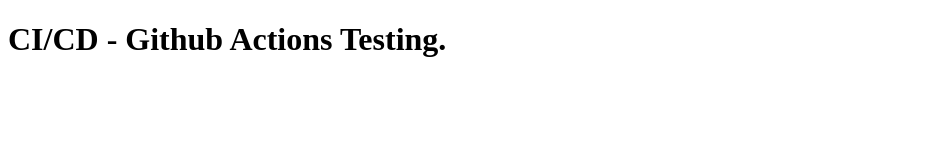
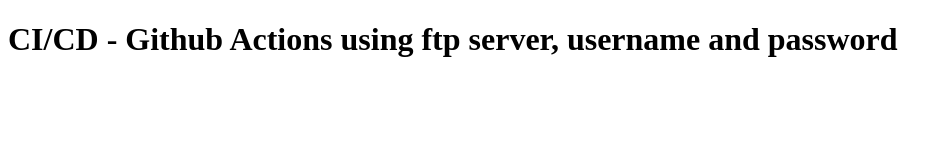
Before and after one commit to robicse/github-actions, a plain HTML site: page index.html in a window 1280 px wide. Shown: the whole page, without its empty margins (0-952 px from the left). Drawn offline with Linux system fonts and the light colour scheme.

Commit message:
CI/CD - Github Actions using ftp server, username and password

```diff
--- a/index.html
+++ b/index.html
@@ -6,6 +6,6 @@
     <title>CI/CD - Github Actions</title>
 </head>
 <body>
-    <h1>CI/CD - Github Actions Testing.</h1>
+    <h1>CI/CD - Github Actions using ftp server, username and password</h1>
 </body>
 </html>
```
Also changed, not shown: 1 other file.
